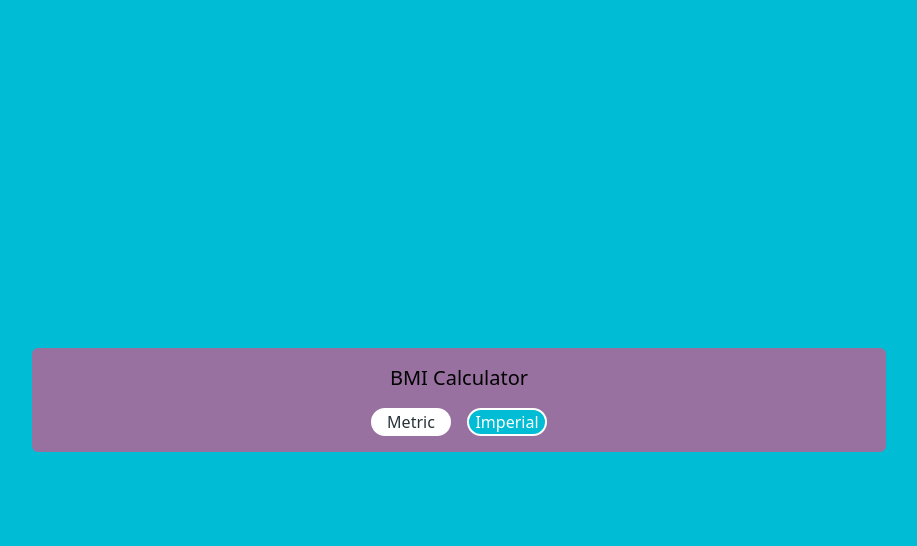
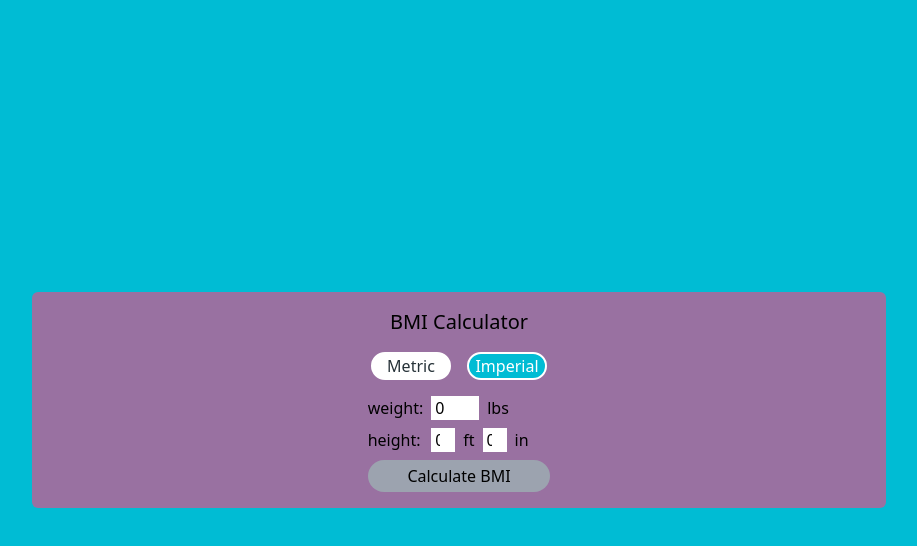
Before and after one commit to jakovid/fitspectrum-frontend, a Next.js app: page /calculators/bmi in a window 1280 px wide. Both pictures are taken after a click on the element "Imperial". Shown: the top 546 px of the page, without its empty margins (181-1098 px from the left). Built offline with nearby package versions, Linux system fonts and the light colour scheme.

Commit message:
finished building imperial inputs

```diff
--- a/components/calculators/bmi/bmi-imperial-input.tsx
+++ b/components/calculators/bmi/bmi-imperial-input.tsx
@@ -0,0 +1,58 @@
+import React, { useState } from "react"
+import BmiResultsGenerator from "./bmi-results-generator"
+
+export default function BuildImperialInput(){
+
+    let [weight, setWeight] = useState<number>(0)
+    let [feet, setFeet] = useState<number>(0)
+    let [inches, setInches] = useState<number>(0)
+    let [bmi, setBmi] = useState<number>(0)
+
+    function handleFeetChange(event: React.ChangeEvent<HTMLInputElement>){
+        setFeet(parseFloat(event.target.value))
+    }
+
+    function handleInchesChange(event: React.ChangeEvent<HTMLInputElement>){
+        setInches(parseFloat(event.target.value))
+    }
+
+    function handleWeightChange(event: React.ChangeEvent<HTMLInputElement>){
+        setWeight(parseFloat(event.target.value))
+    }
+
+    function handleFindBmi(){
+        if (!feet || !weight) { return }
+        let totalInches = (feet * 12) + inches;
+        let totalMeters = (totalInches * 2.54) / 100
+        let totalKg = weight * 0.45359237
+        let bmiScore = Math.round(totalKg / (totalMeters * totalMeters) * 100) / 100
+        setBmi(bmiScore)
+    }
+
+    return (
+        <div className="flex flex-col gap-2 justify-center items-center">
+
+        <div className="grid grid-cols-3 gap-2 w-full">
+            <label className="col-span-1">weight:</label>
+            <div className="col-span-2 flex gap-2">
+                <input onChange={handleWeightChange} value={weight} type="number" className="text-black w-12 pl-1" />
+                <div>lbs</div>
+            </div>
+        </div>
+
+        <div className="grid grid-cols-3 gap-2 w-full">
+            <label className="col-span-1">height:</label>
+            <div className="col-span-2 flex gap-2">
+                <input onChange={handleFeetChange} value={feet} type="number" className="text-black w-6 pl-1"></input>
+                <div>ft</div>
+                <input onChange={handleInchesChange} value={inches} type="number" className="text-black w-6 pl-1"></input>
+                <div>in</div>
+            </div>
+        </div>
+
+        <span onClick={handleFindBmi} className="bg-gray-400 px-4 py-1 w-full text-center rounded-s-full rounded-e-full hover:bg-white hover:text-black">Calculate BMI</span>
+        {bmi > 0 && <BmiResultsGenerator score={bmi} /> }
+    </div>
+
+    )
+}
--- a/components/calculators/bmi/build-bmi-calculator.tsx
+++ b/components/calculators/bmi/build-bmi-calculator.tsx
@@ -1,5 +1,6 @@
 import React, { useState } from "react";
 import BuildMetricInput from "./bmi-metric-input";
+import BuildImperialInput from "./bmi-imperial-input";
 
 
 export default function BuildBmiCalculator(){
@@ -22,6 +23,7 @@ return (
             <span onClick={() => setMeasurementType("imperial")} className={`w-20 flex justify-center rounded-s-full rounded-e-full border-white border-2 ${measurementType == "imperial" ? "bg-[#00BCD4] text-white" : "bg-white text-[#263238]"}`}>Imperial</span>
         </div>
         {measurementType == "metric" && <BuildMetricInput />}
+        {measurementType == "imperial" && <BuildImperialInput />}
 
     </div>
   </div>
```
